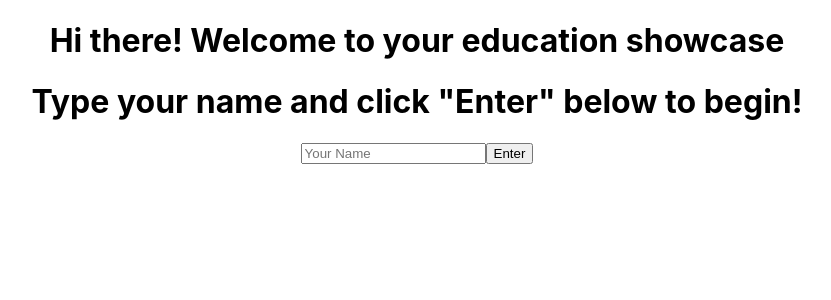
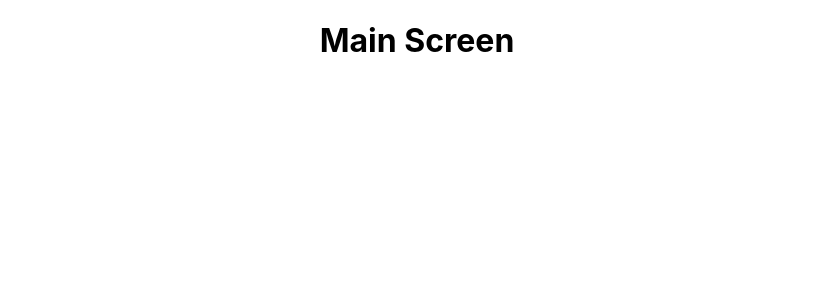
Before and after one commit to Aibek646/showcase-aibek-ramazanov, a React (Create React App) app: page /mainscreen in a window 1280 px wide. Shown: the top 300 px of the page, without its empty margins (223-1054 px from the left). Built offline with nearby package versions, Linux system fonts and the light colour scheme.

Commit message:
installed react-redux

```diff
--- a/package.json
+++ b/package.json
@@ -8,9 +8,12 @@
     "@testing-library/user-event": "^12.6.2",
     "react": "^17.0.1",
     "react-dom": "^17.0.1",
+    "react-redux": "^7.2.2",
     "react-router": "^5.2.0",
     "react-router-dom": "^5.2.0",
     "react-scripts": "4.0.1",
+    "redux": "^4.0.5",
+    "redux-thunk": "^2.3.0",
     "web-vitals": "^0.2.4"
   },
   "scripts": {
--- a/src/App.js
+++ b/src/App.js
@@ -1,7 +1,7 @@
 import "./App.css";
 import HomeScreen from "./containers/HomeScreen";
 import { Route, Switch } from "react-router-dom";
-import MainScreen from "./containers/HomeScreen";
+import MainScreen from "./containers/MainScreen";
 
 function App() {
   return (
--- a/src/containers/HomeScreen.js
+++ b/src/containers/HomeScreen.js
@@ -8,6 +8,12 @@ class HomeScreen extends Component {
 
   onNameEntered = (e) => {
     this.setState({ name: e.target.value });
+    console.log(this.props);
+    const queryParams = e.target.value;
+    this.props.history.push({
+      path: "/mainscreen",
+      search: "",
+    });
   };
 
   render() {
--- a/src/containers/MainScreen.js
+++ b/src/containers/MainScreen.js
@@ -0,0 +1,13 @@
+import React, { Component } from "react";
+
+class MainScreen extends Component {
+  render() {
+    return (
+      <div>
+        <h1>Main Screen</h1>
+      </div>
+    );
+  }
+}
+
+export default MainScreen;
```
Also changed, not shown: 2 other files (tests, documents, lock files or other folders).
